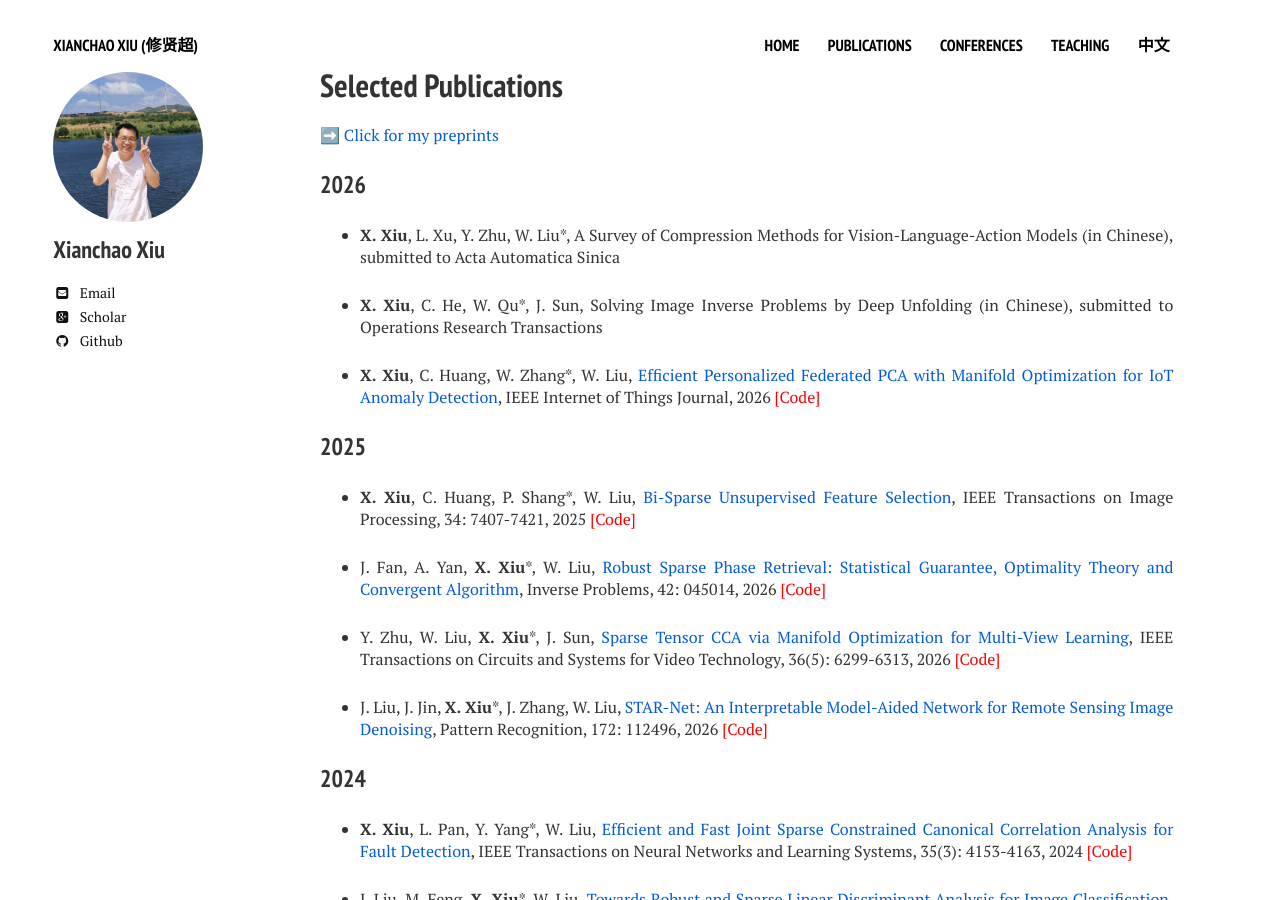
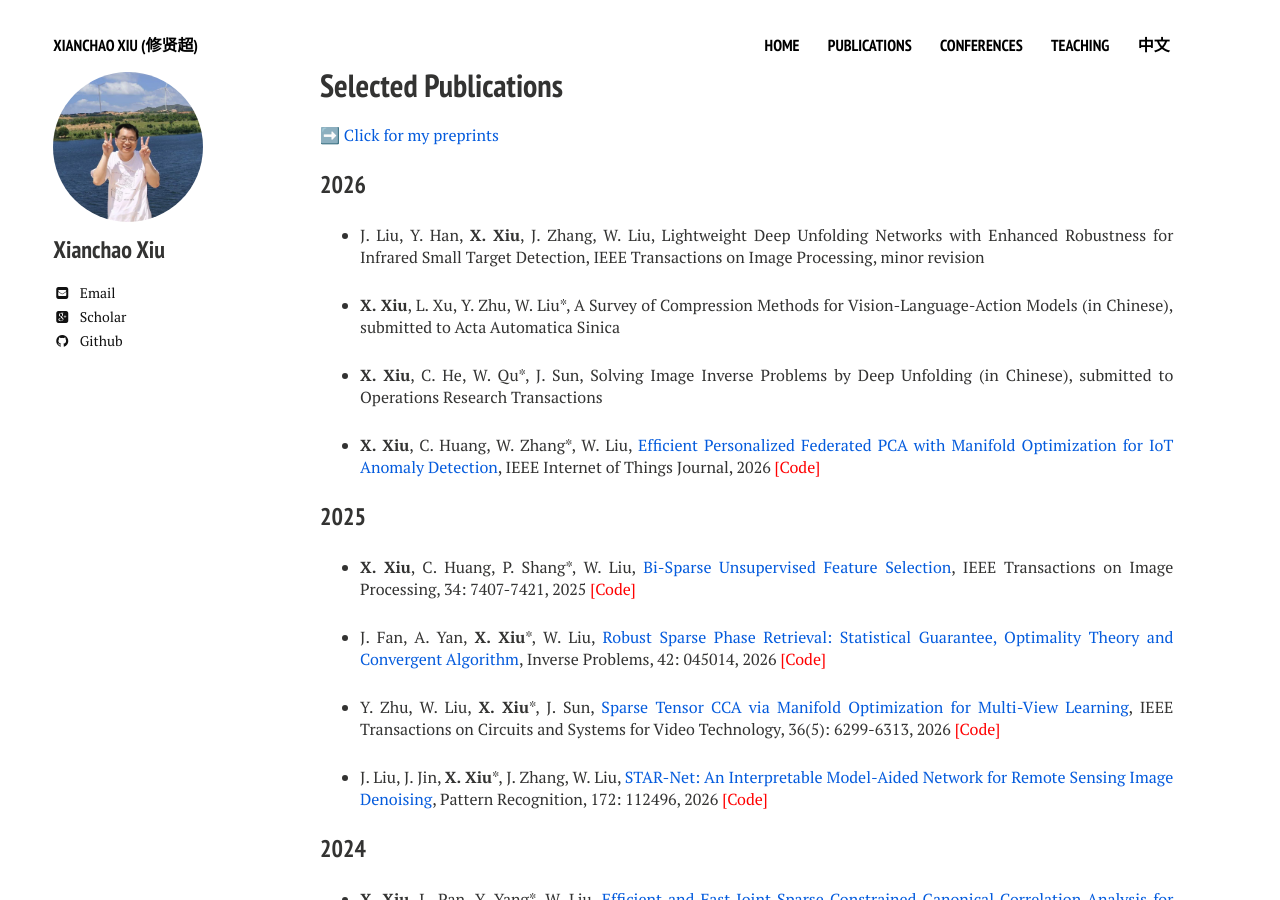
Before and after one commit to xianchaoxiu/xianchaoxiu.github.io, a Jekyll site: the page built from publications/index.md, in a window 1280 px wide and 900 px high. Built offline with Jekyll 4.4.1, drawn with Linux system fonts in a browser that asks for light colours; nearby versions of some CDN libraries.

Commit message:
Update index.md

```diff
--- a/publications/index.md
+++ b/publications/index.md
@@ -11,6 +11,8 @@ share: false
 
 
 ### 2026
+
+* J. Liu, Y. Han, <b>X. Xiu</b>, J. Zhang, W. Liu, Lightweight Deep Unfolding Networks with Enhanced Robustness for Infrared Small Target Detection, IEEE Transactions on Image Processing, minor revision
 
 * <b>X. Xiu</b>, L. Xu, Y. Zhu, W. Liu*, A Survey of Compression Methods for Vision-Language-Action Models (in Chinese), submitted to Acta Automatica Sinica
 
```
